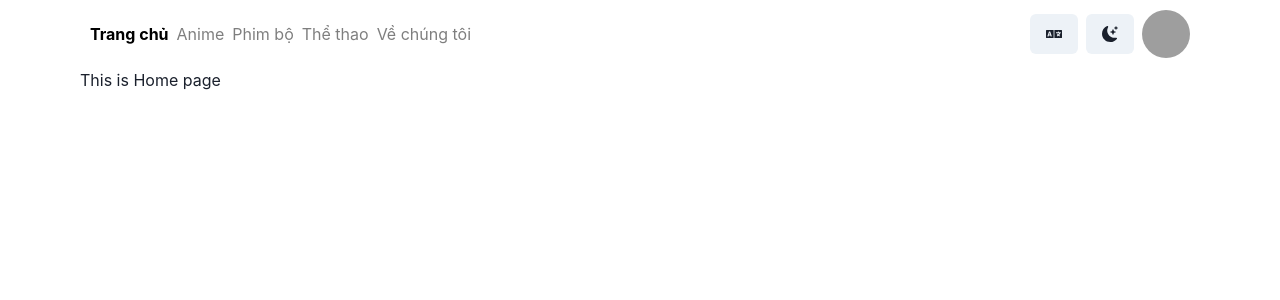
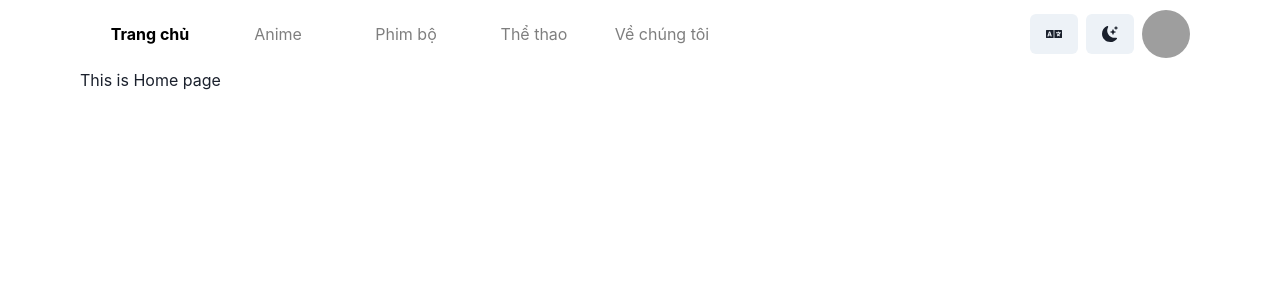
Before and after one commit to toantran292/web-film-ct188, a React (Vite) app: page /#/ in a window 1280 px wide. Shown: the top 300 px of the page. Built offline with nearby package versions, Linux system fonts and the light colour scheme; grey boxes are pictures that could not be loaded.

Commit message:
wrap link item with box

```diff
--- a/src/components/Nav.jsx
+++ b/src/components/Nav.jsx
@@ -32,8 +32,9 @@ const Nav = () => {
         <HStack>
             {Links.map((link) => {
                 return (
+                    <Box key={link.url} px="10px" w="120px" textAlign="center" fontSize="16px">
                         <Link
-                        key={link.url}
+
                             as={NavLink}
                             to={link.url}
                             opacity="0.5"
@@ -42,6 +43,7 @@ const Nav = () => {
                         >
                             {t(link.title)}
                         </Link>
+                    </Box>
                 )
             })}
         </HStack>
```
Lines whose indentation alone changed are shown as unchanged.
